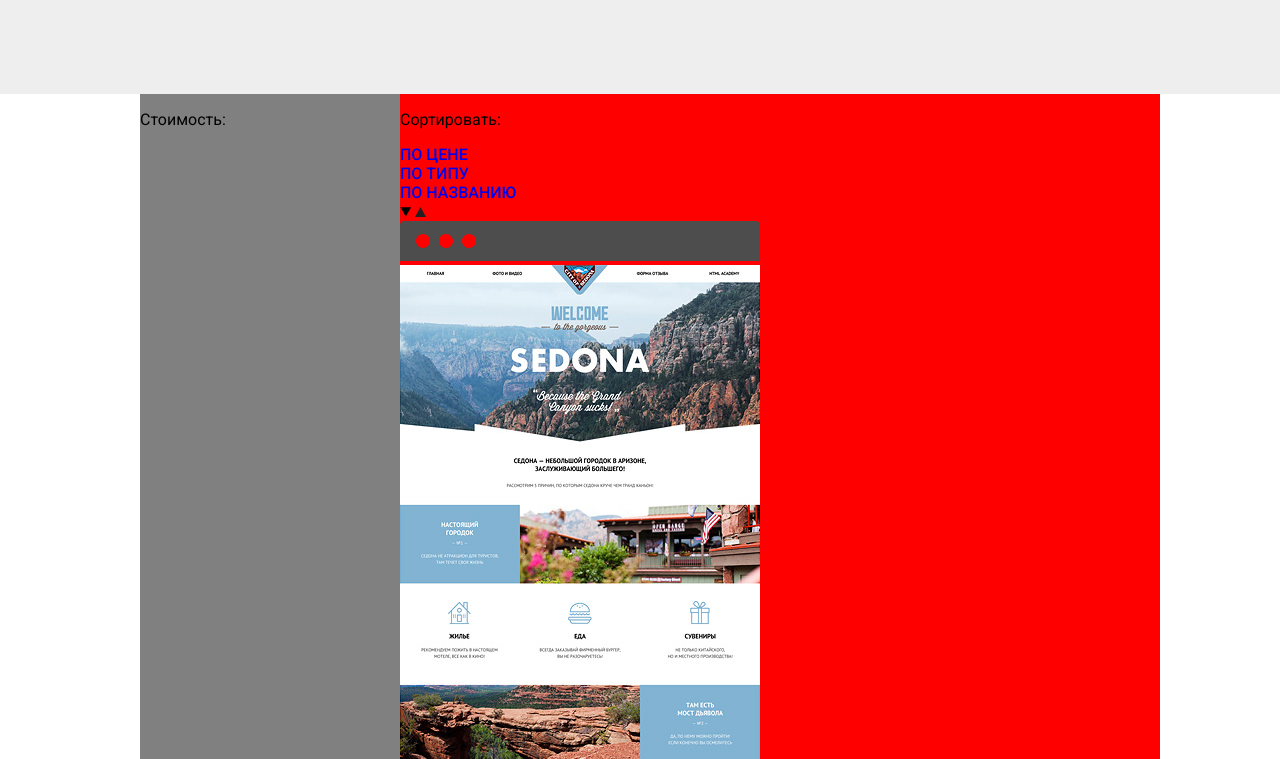
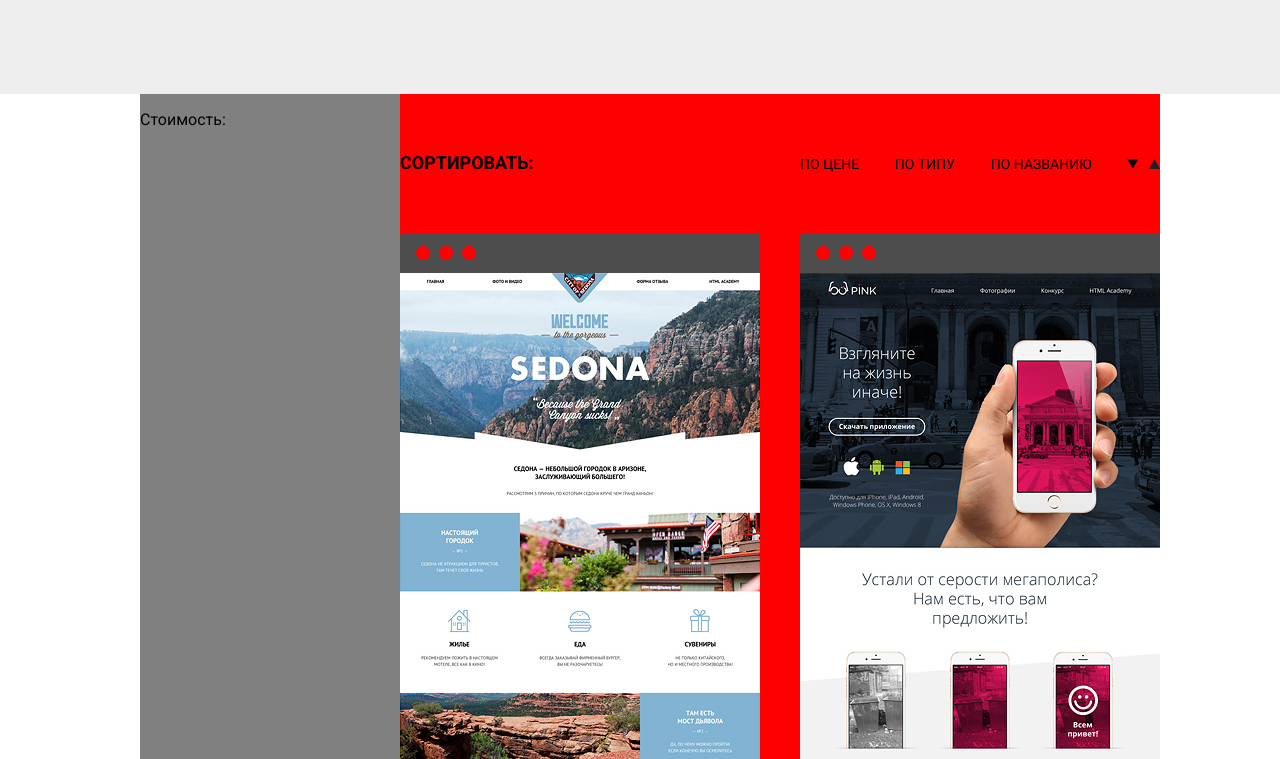
Before and after one commit to UsagiDroppu/Nerds_01, a plain HTML site: page catalog.html in a window 1280 px wide. Shown: the part 261-1020 px from the top of the page. Drawn offline with Linux system fonts and the light colour scheme.

Commit message:
каталог помучала

```diff
--- a/catalog.html
+++ b/catalog.html
@@ -38,15 +38,17 @@
 
 				<div class="cat-products">
 					<h2 class="visually-hidden">Список готовых шаблонов</h2>
+					<div class="cat-menu">
 						<p>Сортировать:</p>
-					<ul>
+						<ul class="filter-par">
 							<li><a href="#">По цене</a></li>
 							<li><a href="#">По типу</a></li>
 							<li><a href="#">По названию</a></li>
 							<a href="#"><img src="img/icon-down-dir.png" alt = ""></a>
 							<a href="#"><img src="img/icon-up-dir.svg" alt = ""></a>
 						</ul>
-					<ul>
+					</div>
+					<ul class="cat-pictures">
 						<li>
 							<div><img src="img/browser.svg"></div>
 							<a href="#"><img src="img/img-sedona.jpg" alt = "Шаблон sedona"></a>
@@ -72,7 +74,7 @@
 							<a href="#"><img src="img/img-kvast.jpg" alt = "Шаблон kvast"></a>
 						</li>
 					</ul>
-					<ul>
+					<ul class="cat-nav">
 						<li><a href="#">1</a></li>
 						<li><a href="#">2</a></li>
 						<li><a href="#">3</a></li>
--- a/index.css
+++ b/index.css
@@ -790,6 +790,97 @@ footer p {
 .cat-products {
 	background: red;
 	display:block;
-	height: 2100px;
+	/*height: 2100px;*/
 	width: 760px;
 }
+
+/*.cat-products p {
+	font-size:18px;
+	line-height: 18px;
+	font-weight:700;
+	text-transform: uppercase;
+
+	display: block;
+	padding-top: 60px;
+	/*padding-right: 267px;*/
+	/*margin: 0 0;*/
+/*}
+
+.filter-par {
+	display: flex;
+	justify-content: space-between;
+
+}
+
+.filter-par a{
+
+}*/
+
+.cat-menu {
+	display: flex;
+	padding-top: 60px;
+	margin: 0 0;
+	/*width: 400px;*/
+	padding-bottom: 60px;
+	justify-content: space-between;
+}
+
+.cat-menu p{
+	font-size:18px;
+	line-height: 18px;
+	font-weight:700;
+	text-transform: uppercase;
+
+	width: 400px;
+	margin: 0 0;
+}
+
+.filter-par {
+	margin: 0 0;
+	display: flex;
+	justify-content: space-between;
+	width: 360px;
+}
+
+.filter-par li a {
+	font-size:14px;
+	line-height: 18px;
+	font-weight:400;
+	text-transform: uppercase;
+
+	margin: 0 0;
+	padding-right: 25px;
+	font-style: none;
+	color: black;
+}
+
+.cat-pictures {
+	display: flex;
+	flex-wrap: wrap;
+	justify-content: space-between;
+	margin: 0 0;
+}
+
+.cat-pictures img {
+	display: block;
+}
+
+.cat-pictures li {
+	padding-bottom: 35px;
+}
+
+.cat-nav {
+	margin: 0 0;
+	display: flex;
+}
+
+.cat-nav li {
+	margin-right: 10px;
+	height: 50px;
+	width: 50px;
+	background-color: #eee;
+}
+
+.cat-nav li:last-child {
+	width: 260px;
+}
```
Also changed, not shown: img/browser0.png (added), img/browser0.svg (added). Lines whose indentation alone changed are shown as unchanged.
